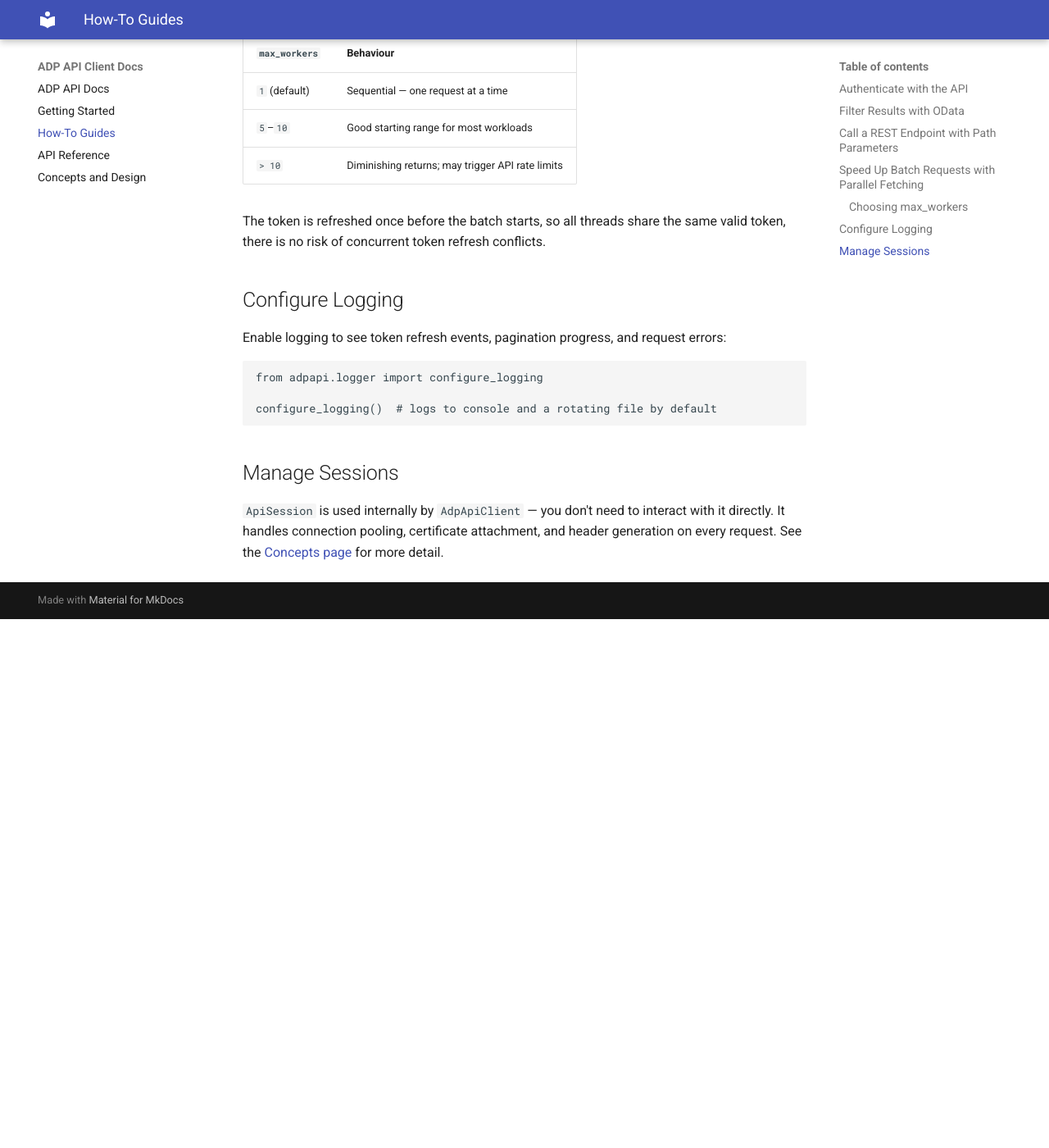
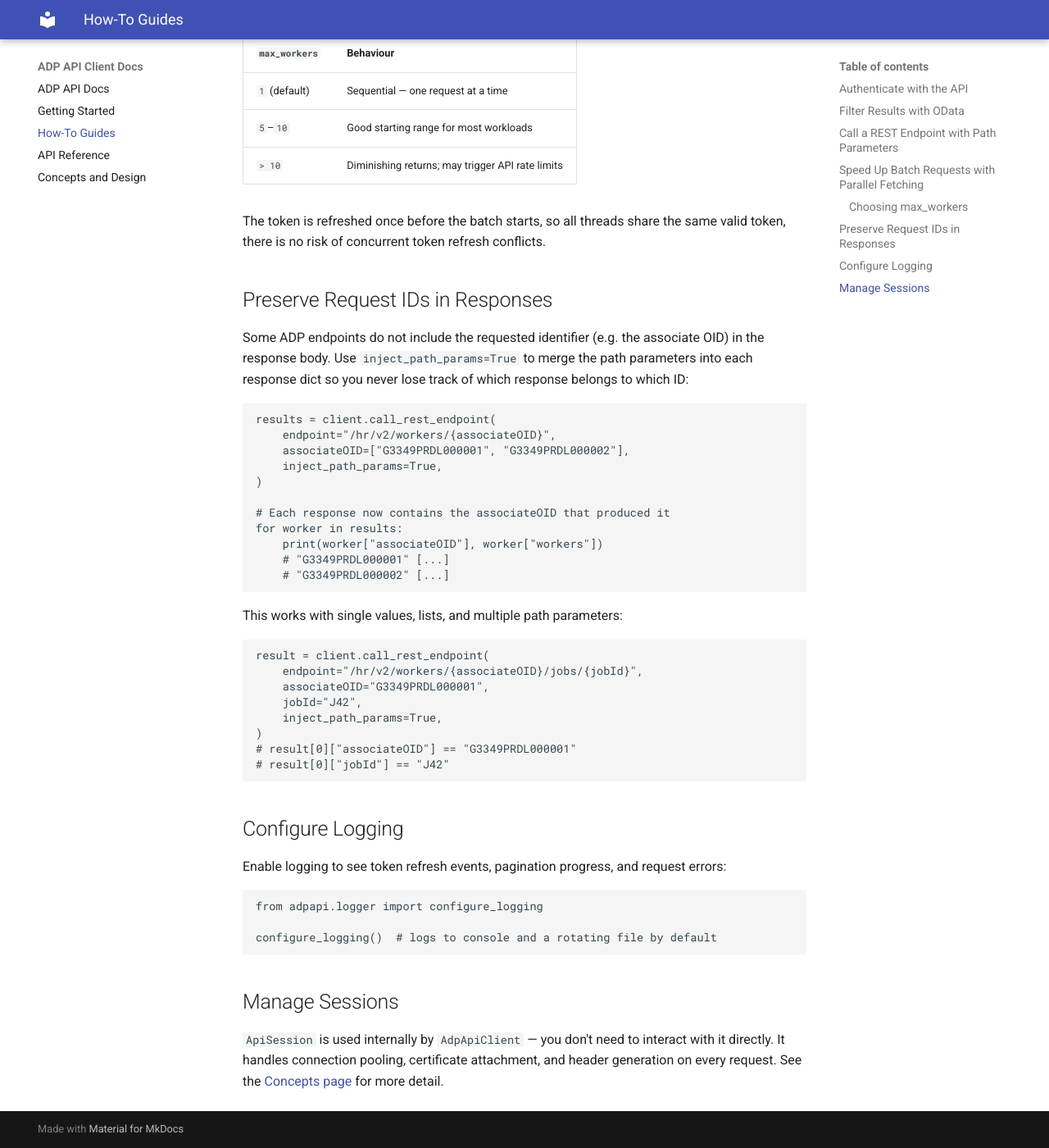
Before and after one commit to JoeyRussoniello/Adp-Api-Client, an MkDocs documentation site: the page built from docs/how-to-guides.md, in a window 1280 px wide and 1400 px high, scrolled down 2437 px. Shown: the whole window at 82% size. Built offline with MkDocs 1.6.1 and Material for MkDocs 9.7.7, drawn with Linux system fonts in a browser that asks for light colours; before the commit the page ends 3192 px from its top, so only the background shows below that.

Commit message:
Updated docs for path injection

````diff
--- a/docs/how-to-guides.md
+++ b/docs/how-to-guides.md
@@ -124,6 +124,37 @@
 
 The token is refreshed once before the batch starts, so all threads share the same valid token, there is no risk of concurrent token refresh conflicts.
 
+## Preserve Request IDs in Responses
+
+Some ADP endpoints do not include the requested identifier (e.g. the associate OID) in the response body. Use `inject_path_params=True` to merge the path parameters into each response dict so you never lose track of which response belongs to which ID:
+
+```python
+results = client.call_rest_endpoint(
+    endpoint="/hr/v2/workers/{associateOID}",
+    associateOID=["G3349PRDL000001", "G3349PRDL000002"],
+    inject_path_params=True,
+)
+
+# Each response now contains the associateOID that produced it
+for worker in results:
+    print(worker["associateOID"], worker["workers"])
+    # "G3349PRDL000001" [...]
+    # "G3349PRDL000002" [...]
+```
+
+This works with single values, lists, and multiple path parameters:
+
+```python
+result = client.call_rest_endpoint(
+    endpoint="/hr/v2/workers/{associateOID}/jobs/{jobId}",
+    associateOID="G3349PRDL000001",
+    jobId="J42",
+    inject_path_params=True,
+)
+# result[0]["associateOID"] == "G3349PRDL000001"
+# result[0]["jobId"] == "J42"
+```
+
 ## Configure Logging
 
 Enable logging to see token refresh events, pagination progress, and request errors:
````
